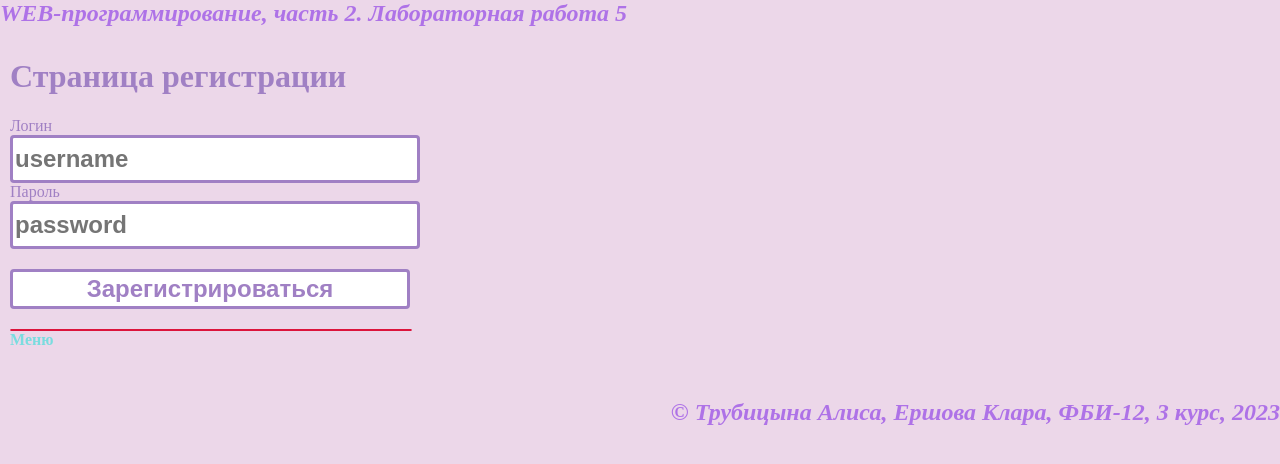
After one commit to ershooooo/web-programming-labs-2, a Python web app: template templates/register.html in a window 1280 px wide. The commit adds this page. Shown: the top 464 px of the page. Run offline with Jinja, Linux system fonts and the light colour scheme; the template is opened without the code that fills it, so the values that code supplies are empty.

Commit message:
Страница регистрации

```diff
--- a/static/main.css
+++ b/static/main.css
@@ -139,15 +139,25 @@ a {
 .bl_5_4{
     margin-top: -30px;
     margin-left: -30px;
-
 }
 .bl_5_5{
     font-weight: lighter;
     margin-left:1300px;
     margin-top: -40px;
-
 }
 .bl_5_photo_1{
     width: 300px;
     margin-top: 20px;
 }
+.bl_5_6{margin-top: 20px;}
+.error_2{
+    font-size: 20px;
+    color: crimson;
+    background-color: #e7b9b9;
+    background-clip: padding-box;
+    border: 1px solid crimson;
+    border-radius: 0.25rem;
+    width: 400px;
+    margin-top: 20px;
+    text-align: center;
+}
--- /dev/null
+++ b/templates/register.html
@@ -0,0 +1,16 @@
+{% extends "base.html" %}
+
+{% block lab %}Лабораторная работа 5{% endblock %}
+
+{% block main %}
+    <form method="POST">
+        <h1>Страница регистрации</h1>
+        <div><label for="username">Логин</label></div>
+        <input class="text_input_form" type="text" name="username" placeholder="username">
+        <div><label for="password">Пароль</label></div>
+        <input  class="text_input_form" type="text" name="password" placeholder="password">
+
+        <div><button class="text_input_form bl_5_6" type="submit">Зарегистрироваться</button></div>
+        <div class="error_2"><span>{{errors}}</span></div>
+    </form>
+{% endblock %}
```
Also changed, not shown: lab5.py (+48 -0 lines), templates/5_main.html (+4 -4 lines).
